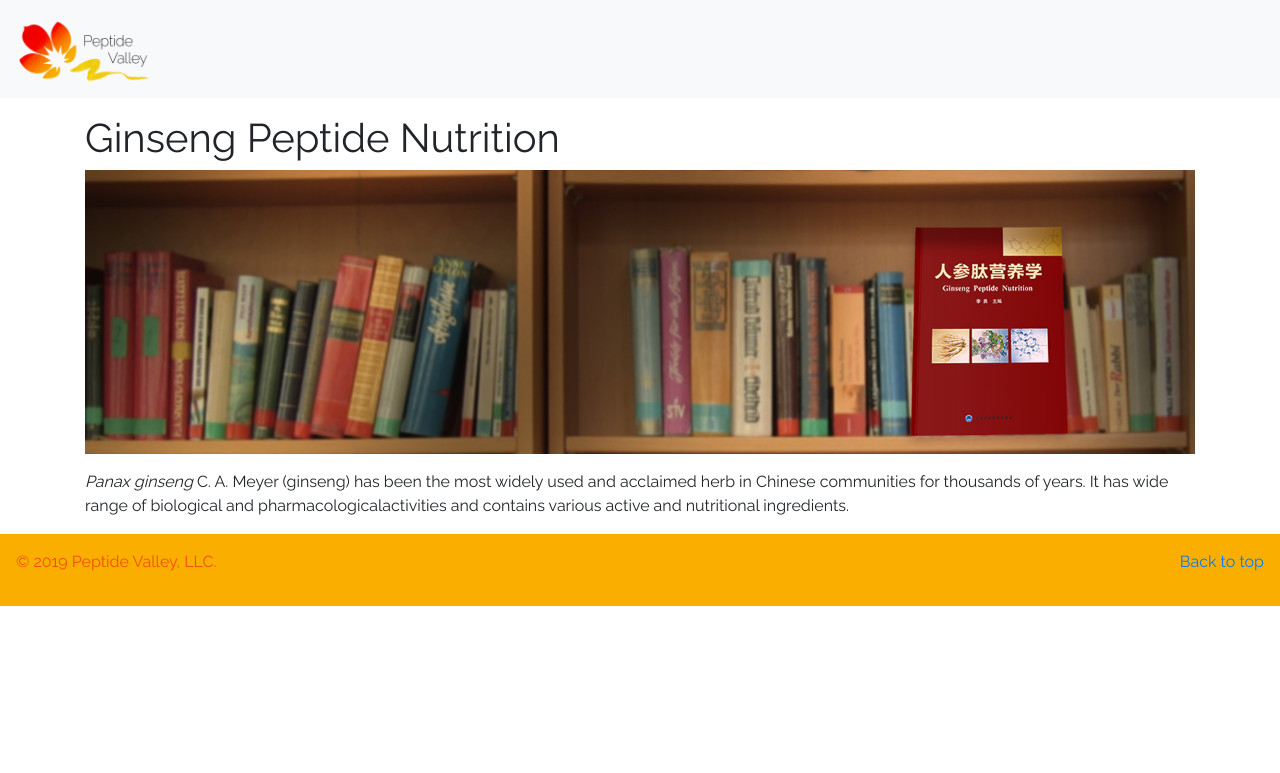
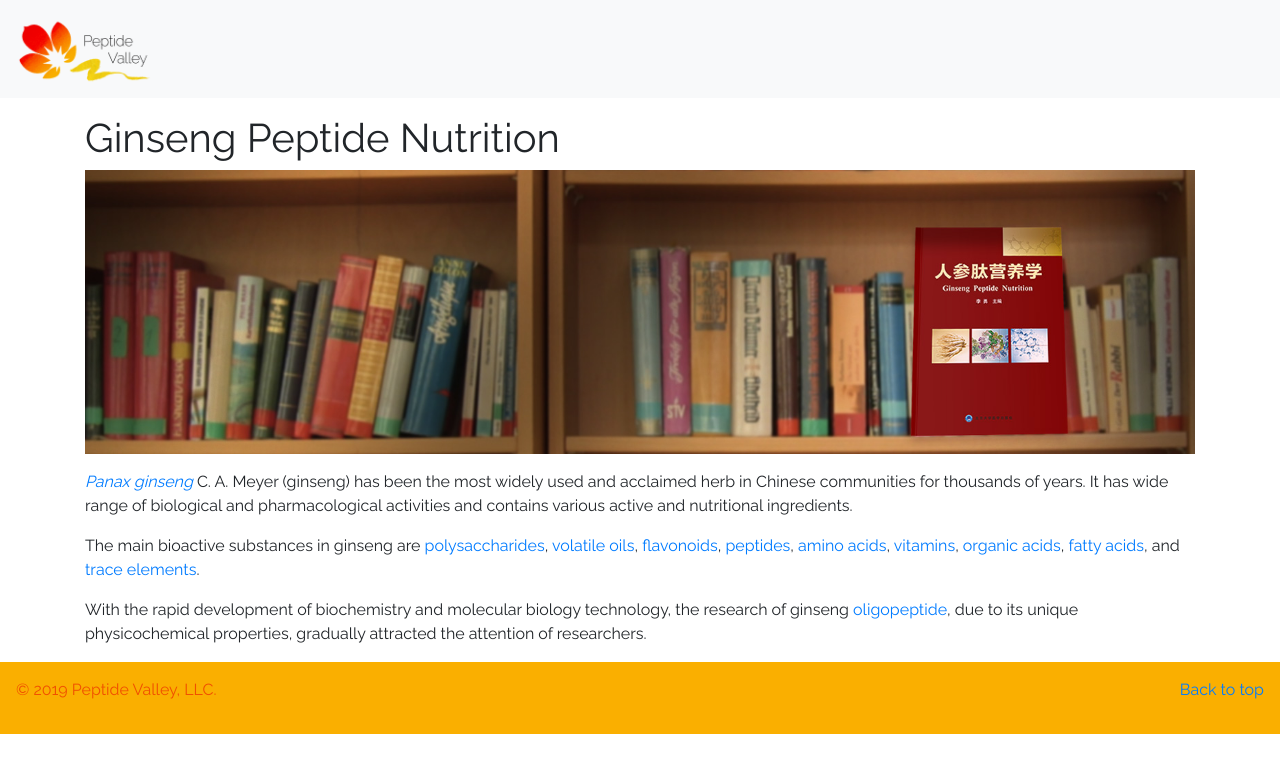
Before and after one commit to peptide-valley/peptide-valley.github.io, a Jekyll site: the page built from ginseng-peptide-nutrition/index.md, in a window 1280 px wide. Shown: the top 773 px of the page. Built offline with Jekyll 4.4.1, drawn with Linux system fonts in a browser that asks for light colours.

Commit message:
update ginseng-peptide-nutrition

```diff
--- a/_includes/ginseng-peptide-nutrition/index.html
+++ b/_includes/ginseng-peptide-nutrition/index.html
@@ -4,6 +4,26 @@ Ginseng Peptide Nutrition
 
 <img src="/images/SMPV08.jpg" alt="" style="width: 100%" />
 <p>
-<i>Panax ginseng</i> C. A. Meyer (ginseng) has been the most widely used and acclaimed herb in Chinese communities for thousands of years.
-It has wide range of biological and pharmacologicalactivities and contains various active and nutritional ingredients.
+<i><a href="https://en.wikipedia.org/wiki/Panax_ginseng">Panax ginseng</a></i>
+C. A. Meyer (ginseng) has been the most widely used and acclaimed
+herb in Chinese communities for thousands of years.
+It has wide range of biological and pharmacological activities and
+contains various active and nutritional ingredients.
 </p>
+<p>
+The main bioactive substances in ginseng are
+<a href="https://en.wikipedia.org/wiki/Polysaccharide">polysaccharides</a>,
+<a href="https://en.wikipedia.org/wiki/Essential_oil">volatile oils</a>,
+<a href="https://en.wikipedia.org/wiki/Flavonoid">flavonoids</a>,
+<a href="https://en.wikipedia.org/wiki/Peptide">peptides</a>,
+<a href="https://en.wikipedia.org/wiki/Amino_acid">amino acids</a>,
+<a href="https://en.wikipedia.org/wiki/Vitamin">vitamins</a>,
+<a href="https://en.wikipedia.org/wiki/Organic_acid">organic acids</a>,
+<a href="https://en.wikipedia.org/wiki/Fatty_acid">fatty acids</a>,
+and <a href="https://en.wikipedia.org/wiki/Trace_element">trace elements</a>.
+</p>
+<p>
+With the rapid development of biochemistry and molecular biology technology,
+the research of ginseng <a href="https://en.wikipedia.org/wiki/Oligopeptide">oligopeptide</a>,
+due to its unique physicochemical properties, gradually attracted the attention of researchers.
+</p>
```
